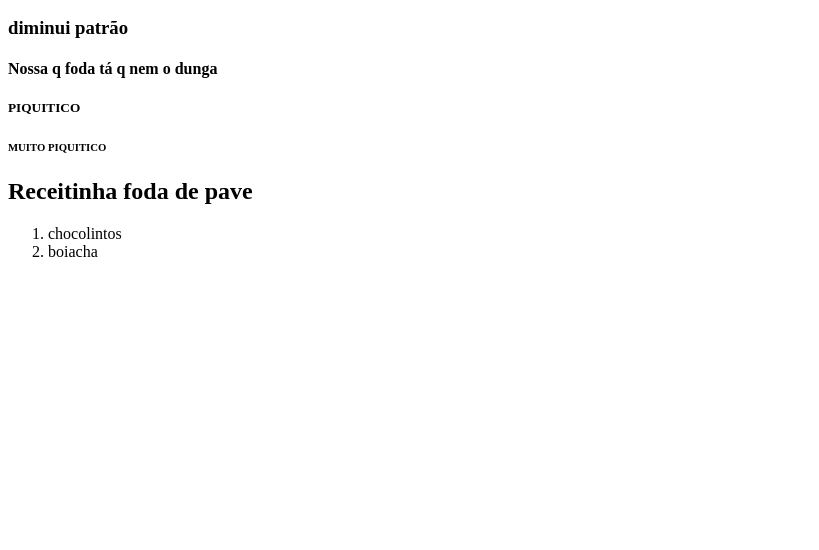
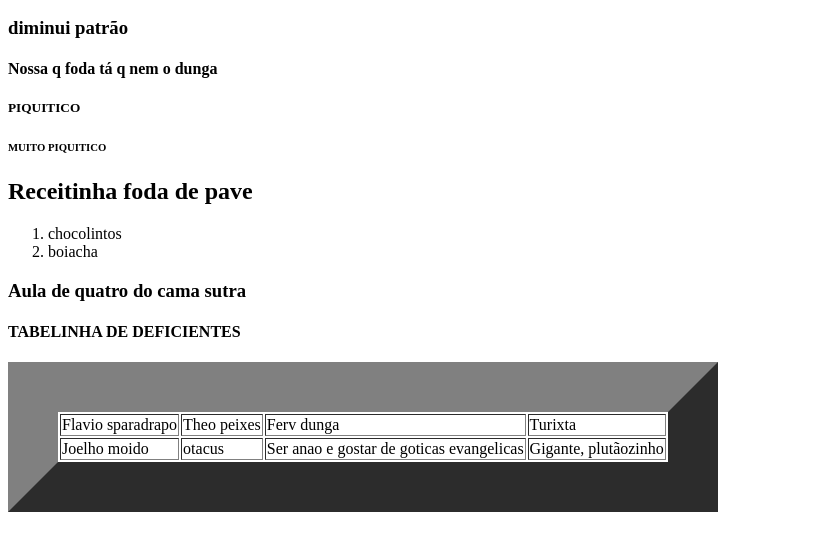
Before and after one commit to christyanandrews/ChristyanA2EJBS, a plain HTML site: page index.html in a window 1280 px wide. Shown: the part 212-762 px from the top of the page, without its empty margins (0-819 px from the left). Drawn offline with Linux system fonts and the light colour scheme.

Commit message:
Add files via upload

```diff
--- a/index.html
+++ b/index.html
@@ -21,5 +21,50 @@
 <li>chocolintos</li>
 <li>boiacha</li>
 </ol>
+
+<h3>Aula de quatro do cama sutra</h3>
+
+<h4>TABELINHA DE DEFICIENTES</h4>
+
+<table border="50">
+
+<tr>
+<td>
+    Flavio sparadrapo
+</td>
+<td>
+    Theo peixes
+</td>
+<td>
+    Ferv dunga
+</td>
+<td>
+    Turixta
+</td>
+</tr>
+
+<tr>
+<td>
+    Joelho moido
+</td>
+<td>
+    otacus
+</td>
+<td>
+    Ser anao e gostar de goticas evangelicas
+</td>
+<td>
+    Gigante, plutãozinho
+</td>
+</tr>
+
+
+
+
+
+
+
+
+</table>
 </body>
 </html>
```
